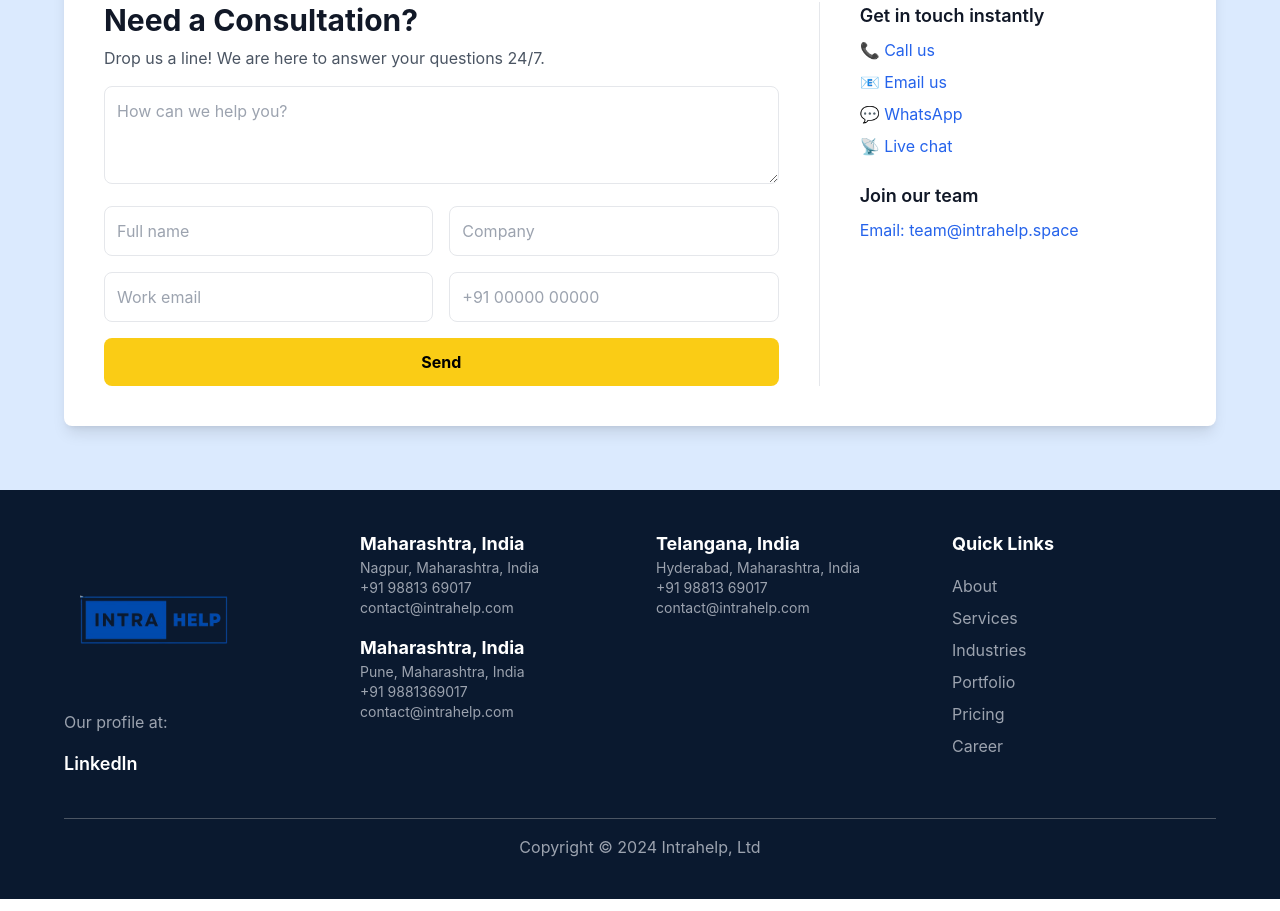
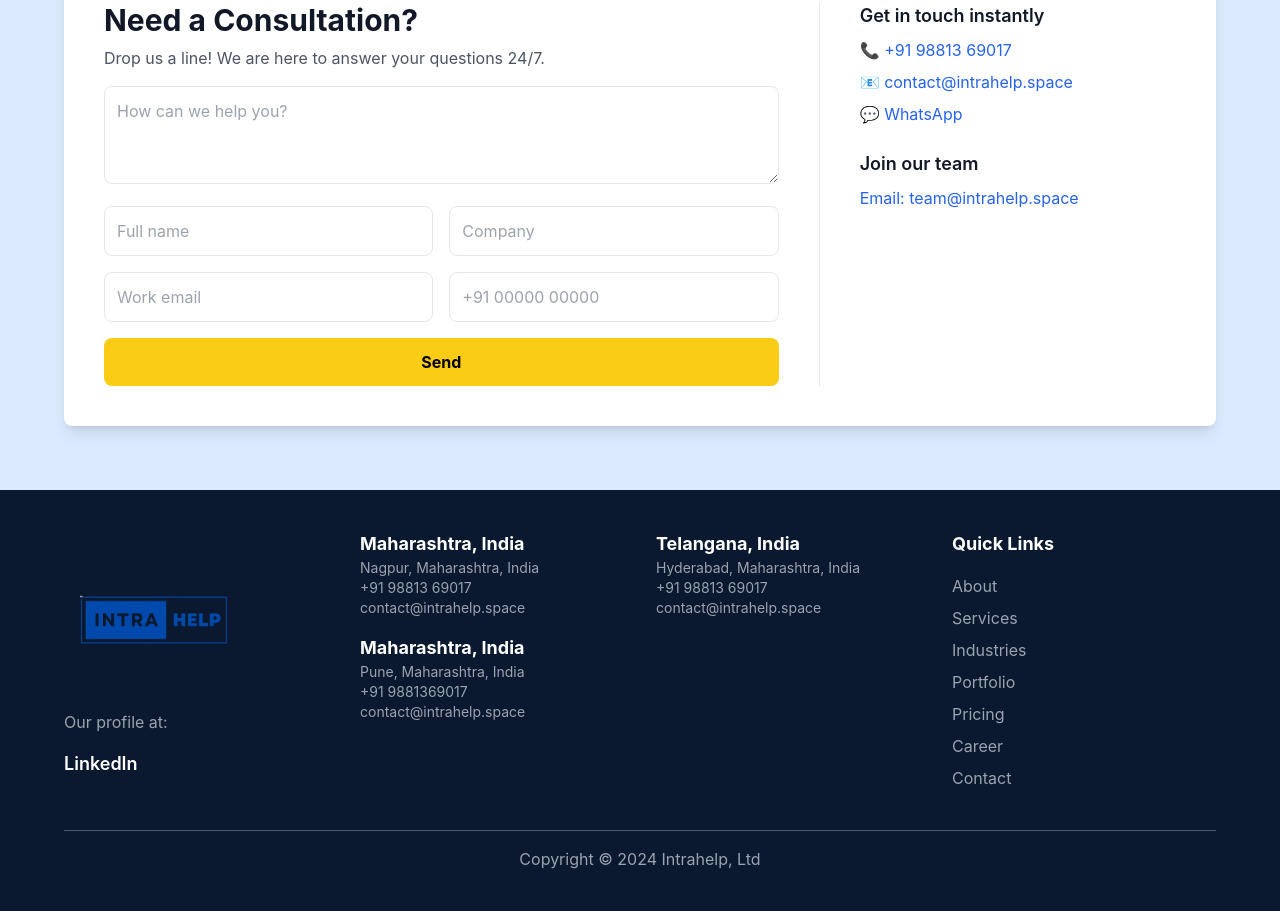
Before and after one commit to DwijNaranje/Build_Intrahelp, a React (Create React App) app in the folder frontend/: page / in a window 1280 px wide. Shown: the part 3966-4877 px from the top of the page. Built offline with nearby package versions, Linux system fonts and the light colour scheme.

Commit message:
complete

```diff
--- a/frontend/src/components/Footer.js
+++ b/frontend/src/components/Footer.js
@@ -21,13 +21,13 @@ const Footer = () => {
           <p className="text-gray-400 text-sm">
             Nagpur, Maharashtra, India
             <br /> +91 98813 69017
-            <br /> contact@intrahelp.com
+            <br /> contact@intrahelp.space
           </p>
           <h3 className="font-bold text-lg mt-4">Maharashtra, India</h3>
           <p className="text-gray-400 text-sm">
           Pune, Maharashtra, India
             <br /> +91 9881369017
-            <br /> contact@intrahelp.com
+            <br /> contact@intrahelp.space
           </p>
         </div>
 
@@ -37,7 +37,7 @@ const Footer = () => {
           <p className="text-gray-400 text-sm">
             Hyderabad, Maharashtra, India
             <br /> +91 98813 69017
-            <br /> contact@intrahelp.com
+            <br /> contact@intrahelp.space
           </p>
 
         </div>
@@ -46,7 +46,7 @@ const Footer = () => {
         <div>
           <h3 className="font-bold text-lg">Quick Links</h3>
           <ul className="mt-4 space-y-2">
-            {[ "About", "Services", "Industries", "Portfolio", "Pricing", "Career"].map((link) => (
+            {[ "About", "Services", "Industries", "Portfolio", "Pricing", "Career", "Contact"].map((link) => (
               <li key={link}>
                 <Link to={`/${link.toLowerCase().replace(/\s+/g, "-")}`} className="text-gray-400 hover:text-white transition duration-300">
                   {link}
--- a/frontend/src/pages/Consultation.js
+++ b/frontend/src/pages/Consultation.js
@@ -115,10 +115,9 @@ const Consultation = () => {
             Get in touch instantly
           </h3>
           <div className="mt-2 space-y-2 text-blue-600">
-            <p className="cursor-pointer">📞 Call us</p>
-            <p className="cursor-pointer">📧 Email us</p>
-            <p className="cursor-pointer">💬 WhatsApp</p>
-            <p className="cursor-pointer">📡 Live chat</p>
+            <p className="cursor-pointer">📞 +91 98813 69017</p>
+            <p className="cursor-pointer">📧 contact@intrahelp.space</p>
+            <p href="https://wa.me/9881369017" className="cursor-pointer">💬 WhatsApp</p>
           </div>
 
 
--- a/frontend/src/pages/Contact.js
+++ b/frontend/src/pages/Contact.js
@@ -132,8 +132,7 @@ const Contact = () => {
             <h3 className="font-semibold text-lg text-gray-800">Our Contacts</h3>
             <p className="flex items-center text-gray-700 gap-2"><Phone size={16} /> +91 98813 69017</p>
             <p className="flex items-center text-gray-700 gap-2"><Mail size={16} /> contact@intrahelp.space</p>
-            <p className="text-blue-600 hover:underline cursor-pointer">WhatsApp</p>
-            <p className="text-blue-600 hover:underline cursor-pointer">Live chat</p>
+            <p href="https://wa.me/9881369017" className="text-blue-600 hover:underline cursor-pointer">WhatsApp</p>
           </div>
 
           <div className="space-y-3">
```
